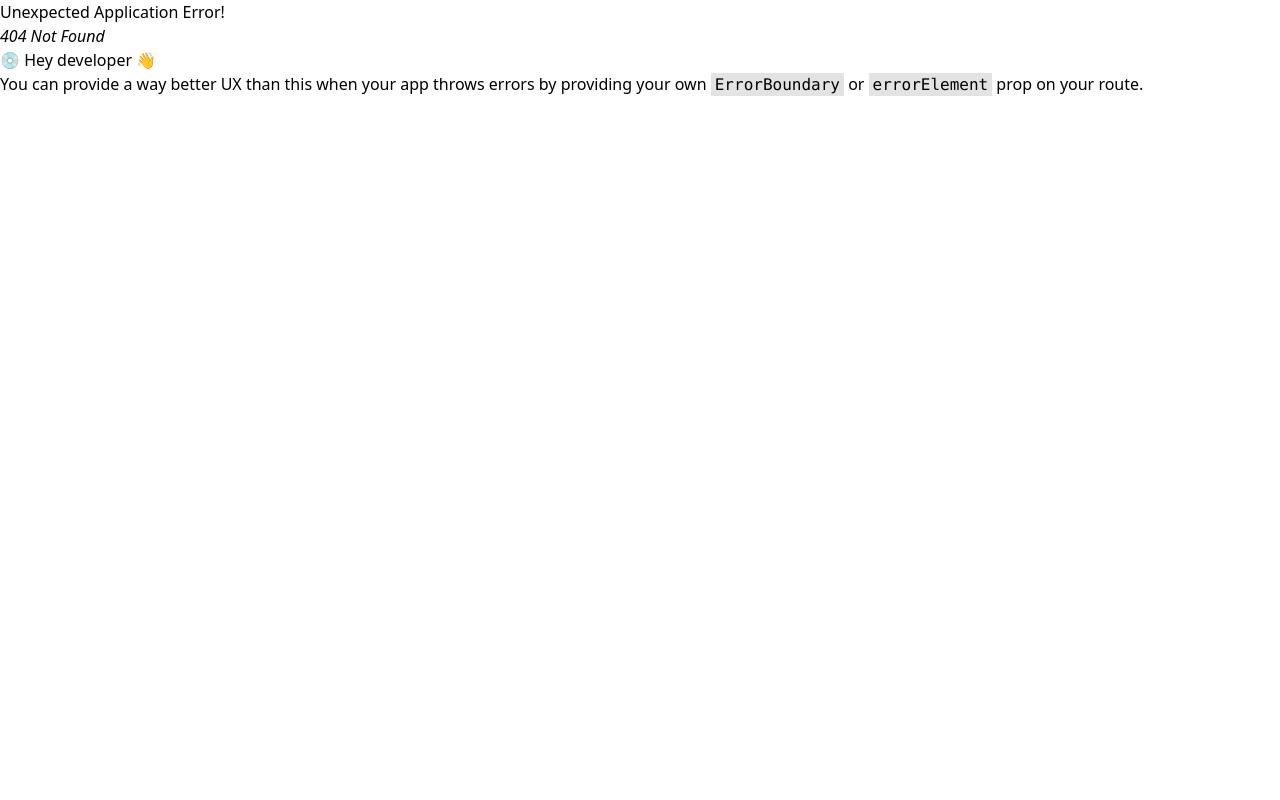
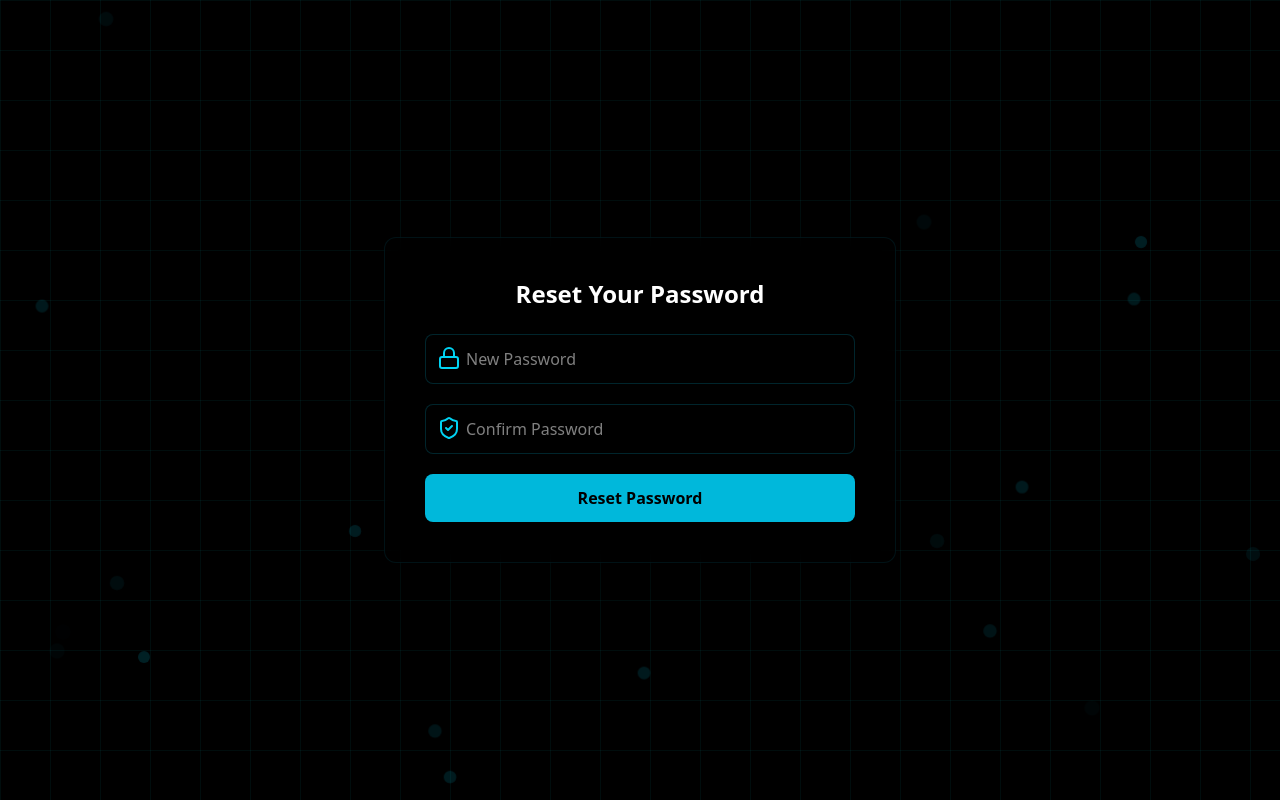
Before and after one commit to banerjee-arijit/BidSmart, a React (Vite) app: page /reset-password in a window 1280 px wide. Before the commit this address had no page. Built offline with nearby package versions, Linux system fonts and the light colour scheme.

Commit message:
password reset

```diff
--- a/package.json
+++ b/package.json
@@ -12,6 +12,7 @@
   "dependencies": {
     "@tailwindcss/vite": "^4.0.15",
     "appwrite": "^14.0.1",
+    "bcrypt": "^5.1.1",
     "framer-motion": "^12.5.0",
     "lucide-react": "^0.483.0",
     "react": "^19.0.0",
--- a/src/components/Hero.jsx
+++ b/src/components/Hero.jsx
@@ -37,7 +37,7 @@ const Hero = () => {
                 technology.
               </p>
               <div className="flex flex-col sm:flex-row gap-4 justify-center md:justify-start">
-                <Link to="/AuthPage" className="w-full sm:w-auto">
+                <Link to="/authpage" className="w-full sm:w-auto">
                   <button className="group w-full sm:w-auto bg-cyan-500 hover:bg-cyan-600 text-black px-8 py-3 rounded-md font-medium flex items-center justify-center gap-2 transition-transform duration-300 hover:scale-105">
                     <Zap className="h-5 w-5 group-hover:animate-pulse" />
                     <span className="group-hover:text-white">Launch Bid</span>
--- a/src/components/Navbar.jsx
+++ b/src/components/Navbar.jsx
@@ -1,6 +1,6 @@
 import React, { useState } from "react";
 import { Rocket, Menu, X, Sparkles } from "lucide-react";
-
+import { Link } from "react-router-dom";
 const Navbar = () => {
   const [isOpen, setIsOpen] = useState(false);
 
@@ -38,10 +38,12 @@ const Navbar = () => {
           <div className="hidden md:flex items-center space-x-4">
             <button className="relative group">
               <div className="absolute  opacity-40 group-hover:opacity-75 transition duration-1000 group-hover:duration-200"></div>
+              <Link to={"/authpage"}>
                 <div className="relative bg-black px-6 py-2 rounded-lg border border-cyan-500/50 hover:border-cyan-500 text-cyan-400 transition duration-300 flex items-center gap-2">
                   <Sparkles className="h-4 w-4" />
                   Launch Bid
                 </div>
+              </Link>
             </button>
           </div>
           <div className="md:hidden">
@@ -100,10 +102,12 @@ const Navbar = () => {
             ))}
           </div>
           <div className="mt-8">
-            <button className="w-full rounded-lg border border-cyan-500/50 hover:border-cyan-500 text-cyan-400 text-black px-6 py-2 rounded-md font-medium transition duration-300 flex items-center justify-center gap-2 hover:shadow-[0_0_15px_rgba(0,255,255,0.3)]">
+            <Link to="/authpage">
+              <button className="w-full rounded-lg border border-cyan-500/50 hover:border-cyan-500 text-cyan-400 px-6 py-2 font-medium transition duration-300 flex items-center justify-center gap-2 hover:shadow-[0_0_15px_rgba(0,255,255,0.3)]">
                 <Sparkles className="h-4 w-4" />
                 Launch Bid
               </button>
+            </Link>
           </div>
         </div>
       </div>
--- /dev/null
+++ b/src/components/ResetPassword.jsx
@@ -0,0 +1,120 @@
+import React, { useState, useEffect } from "react";
+import { useSearchParams, useNavigate } from "react-router-dom";
+import { account } from "../lib/appwrite";
+import { motion } from "framer-motion";
+import { Lock, ShieldCheck } from "lucide-react";
+import BGanimation from "../animations/BGanimation";
+import { toast, ToastContainer } from "react-toastify";
+import "react-toastify/dist/ReactToastify.css";
+
+const ResetPassword = () => {
+  const [params] = useSearchParams();
+  const navigate = useNavigate();
+
+  const [form, setForm] = useState({
+    password: "",
+    confirmPassword: "",
+  });
+
+  const [userId, setUserId] = useState("");
+  const [secret, setSecret] = useState("");
+
+  useEffect(() => {
+    setUserId(params.get("userId") || "");
+    setSecret(params.get("secret") || "");
+  }, [params]);
+
+  const handleChange = (e) => {
+    setForm({ ...form, [e.target.name]: e.target.value });
+  };
+
+  const handleReset = async (e) => {
+    e.preventDefault();
+
+    const { password, confirmPassword } = form;
+
+    if (password.length < 6) {
+      toast.error("Password must be at least 6 characters.");
+      return;
+    }
+
+    if (password !== confirmPassword) {
+      toast.error("Passwords do not match.");
+      return;
+    }
+
+    try {
+      await account.updateRecovery(userId, secret, password, confirmPassword);
+      toast.success("Password reset successful!");
+      setTimeout(() => navigate("/authpage"), 2000);
+    } catch (error) {
+      console.error("Reset error:", error);
+      toast.error("Failed to reset password.");
+    }
+  };
+
+  return (
+    <div className="min-h-screen bg-black flex items-center justify-center p-4 md:p-10 overflow-hidden relative">
+      <ToastContainer position="top-right" autoClose={2000} theme="dark" />
+
+      {/* 🔷 Glowing Grid */}
+      <div
+        className="absolute inset-0 z-0"
+        style={{
+          backgroundImage:
+            "linear-gradient(rgba(0,255,255,0.05) 1px, transparent 1px), linear-gradient(90deg, rgba(0,255,255,0.05) 1px, transparent 1px)",
+          backgroundSize: "50px 50px",
+        }}
+      />
+
+      <BGanimation />
+
+      <div className="relative z-10 w-full max-w-lg bg-black/60 backdrop-blur-md border border-cyan-500/10 rounded-xl shadow-2xl p-8 md:p-10">
+        <motion.h2
+          className="text-2xl font-semibold text-white mb-6 text-center"
+          initial={{ opacity: 0, y: -20 }}
+          animate={{ opacity: 1, y: 0 }}
+        >
+          Reset Your Password
+        </motion.h2>
+
+        <form onSubmit={handleReset} className="space-y-5">
+          <div className="relative">
+            <Lock className="absolute top-3 left-3 text-cyan-400" />
+            <input
+              type="password"
+              name="password"
+              value={form.password}
+              onChange={handleChange}
+              placeholder="New Password"
+              className="w-full pl-10 pr-4 py-3 rounded-lg bg-black border border-cyan-500/20 text-white focus:ring-2 focus:ring-cyan-500 outline-none"
+              required
+            />
+          </div>
+
+          <div className="relative">
+            <ShieldCheck className="absolute top-3 left-3 text-cyan-400" />
+            <input
+              type="password"
+              name="confirmPassword"
+              value={form.confirmPassword}
+              onChange={handleChange}
+              placeholder="Confirm Password"
+              className="w-full pl-10 pr-4 py-3 rounded-lg bg-black border border-cyan-500/20 text-white focus:ring-2 focus:ring-cyan-500 outline-none"
+              required
+            />
+          </div>
+
+          <button
+            type="submit"
+            className="w-full py-3 bg-cyan-500 hover:bg-cyan-600 text-black rounded-lg font-semibold flex items-center justify-center gap-2 transition duration-300"
+          >
+            Reset Password
+          </button>
+        </form>
+      </div>
+    </div>
+  );
+};
+
+export default ResetPassword;
--- a/src/index.css
+++ b/src/index.css
@@ -1,4 +1,4 @@
 @import "tailwindcss";
 :root{
     --primaryColor:#00b8db
-}
+   }
--- a/src/lib/appwrite.js
+++ b/src/lib/appwrite.js
@@ -1,4 +1,4 @@
-import { Client, Account, ID } from "appwrite";
+import { Client, Account, ID, OAuthProvider } from "appwrite";
 
 const client = new Client();
 
@@ -8,4 +8,4 @@ client
 
 const account = new Account(client);
 
-export { client, account, ID };
+export { client, account, ID, OAuthProvider };
--- a/src/loader/Loader.jsx
+++ b/src/loader/Loader.jsx
@@ -3,20 +3,41 @@ import { Gavel } from "lucide-react";
 
 export default function Loader() {
   return (
-    <div className="w-full h-screen flex flex-col items-center justify-center bg-black text-white">
+    <div className="w-full h-screen flex flex-col items-center justify-center bg-gradient-to-br from-black via-zinc-900 to-black text-white overflow-hidden relative">
       <motion.div
-        animate={{ rotate: [0, -20, 0] }}
-        transition={{ repeat: Infinity, duration: 1, ease: "easeInOut" }}
-        className="mb-4"
+        className="absolute w-72 h-72 bg-[#00b8db] blur-3xl opacity-20 rounded-full"
+        animate={{
+          scale: [1, 1.2, 1],
+          opacity: [0.2, 0.4, 0.2],
+        }}
+        transition={{
+          duration: 3,
+          repeat: Infinity,
+          ease: "easeInOut",
+        }}
+      />
+
+      <motion.div
+        animate={{
+          rotate: [0, -20, 20, -10, 0],
+          y: [0, -10, 0],
+          boxShadow: ["0 0 0px #facc15", "0 0 20px #00b8db", "0 0 0px #00b8db"],
+        }}
+        transition={{
+          duration: 1.5,
+          repeat: Infinity,
+          ease: "easeInOut",
+        }}
+        className="mb-6"
       >
-        <Gavel size={64} className="text-yellow-400" />
+        <Gavel size={72} className="text-purple-500 drop-shadow-xl" />
       </motion.div>
 
       <motion.p
+        className="text-xl tracking-wide text-zinc-300 font-semibold font-mono"
         initial={{ opacity: 0 }}
         animate={{ opacity: [0, 1, 0] }}
         transition={{ duration: 2, repeat: Infinity }}
-        className="text-lg tracking-wider"
       >
         Bidding in progress...
       </motion.p>
--- a/src/main.jsx
+++ b/src/main.jsx
@@ -4,12 +4,14 @@ import "./index.css";
 import App from "./App.jsx";
 import AuthPage from "./pages/AuthPage.jsx";
 import Dashboard from "./pages/Dashboard.jsx";
+import ResetPassword from "./components/ResetPassword.jsx";
 import { createBrowserRouter, RouterProvider } from "react-router-dom";
 
 const router = createBrowserRouter([
   { path: "/", element: <App /> },
-  { path: "/AuthPage", element: <AuthPage /> },
+  { path: "/authpage", element: <AuthPage /> },
   { path: "/dashboard", element: <Dashboard /> },
+  { path: "/reset-password", element: <ResetPassword /> },
 ]);
 createRoot(document.getElementById("root")).render(
   <StrictMode>
--- a/src/pages/AuthPage.jsx
+++ b/src/pages/AuthPage.jsx
@@ -14,7 +14,7 @@ import { ToastContainer, toast } from "react-toastify";
 import "react-toastify/dist/ReactToastify.css";
 
 import { useNavigate } from "react-router-dom";
-import { account, ID } from "../lib/appwrite";
+import { account, ID, OAuthProvider } from "../lib/appwrite";
 import BGanimation from "../animations/BGanimation";
 
 const AuthPage = () => {
@@ -78,8 +78,30 @@ const AuthPage = () => {
     }
   };
 
-  const handleGoogleLogin = () => {
-    console.log("Login with Google triggered.");
+  const handleGoogleLogin = async () => {
+    account.createOAuth2Session(
+      OAuthProvider.Google,
+      "http://localhost:5173/dashboard",
+      "http://localhost:5173/authpage"
+    );
+  };
+
+  const handleForgotPassword = async () => {
+    if (!users.email) {
+      notify("Please enter your email above first.", "error");
+      return;
+    }
+
+    try {
+      await account.createRecovery(
+        users.email,
+        "https://bidsmart.vercel.app/reset-password"
+      );
+      notify("Recovery email sent! Check your inbox.");
+    } catch (error) {
+      console.error("Recovery error:", error);
+      notify("Failed to send recovery email.", "error");
+    }
   };
 
   const handleInputChange = (e) => {
@@ -181,6 +203,16 @@ const AuthPage = () => {
               />
             </div>
 
+            <div className="text-right">
+              <a
+                href="#"
+                onClick={handleForgotPassword}
+                className="text-cyan-300 text-sm hover:underline"
+              >
+                Forget password?
+              </a>
+            </div>
+
             <button
               type="submit"
               className="w-full py-3 bg-cyan-500 hover:bg-cyan-600 text-black rounded-lg font-semibold flex items-center justify-center gap-2 transition duration-300"
@@ -193,7 +225,6 @@ const AuthPage = () => {
               {isLogin ? "Login" : "Register"}
             </button>
           </form>
-
           <div className="my-4 text-center text-sm text-gray-400">OR</div>
 
           <button
```
Also changed, not shown: 2 other files (tests, documents, lock files or other folders). Lines whose indentation alone changed are shown as unchanged.
